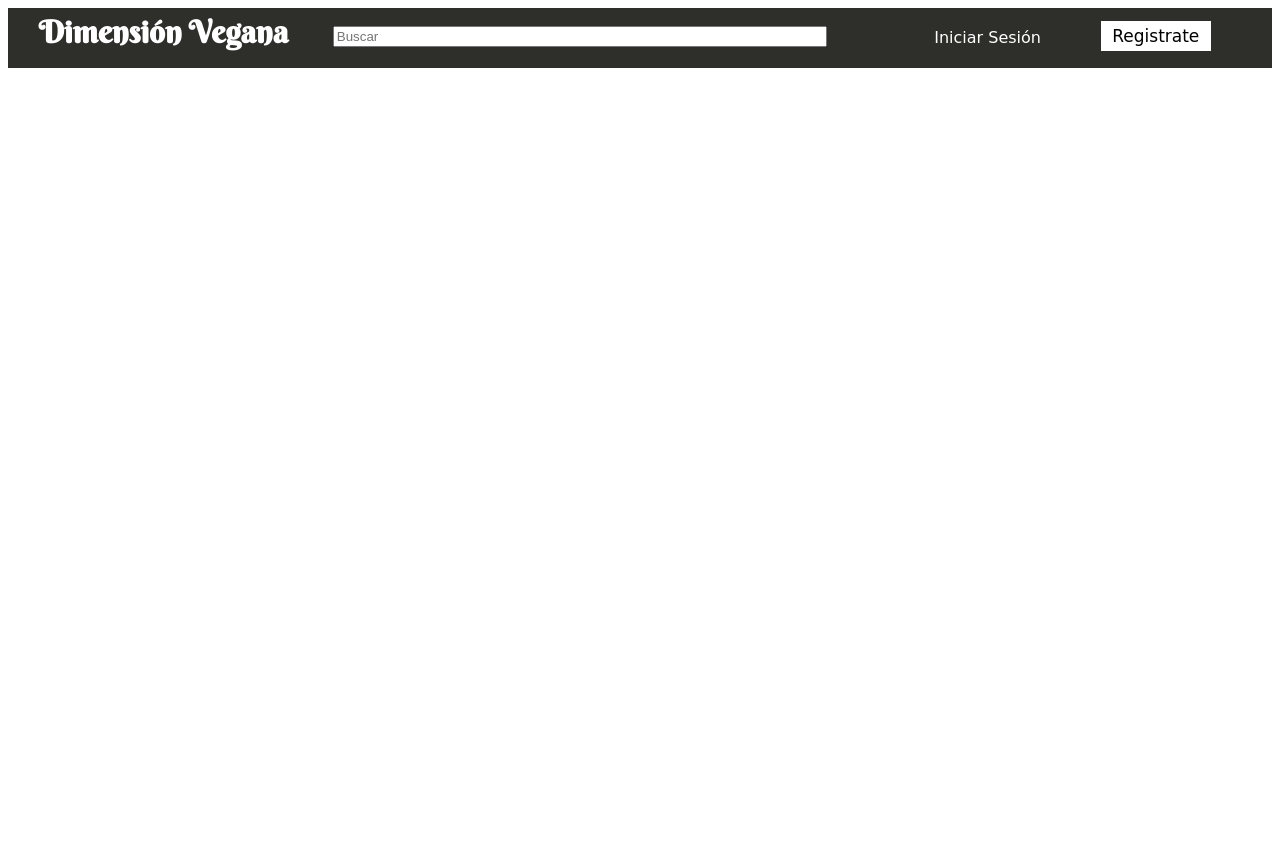
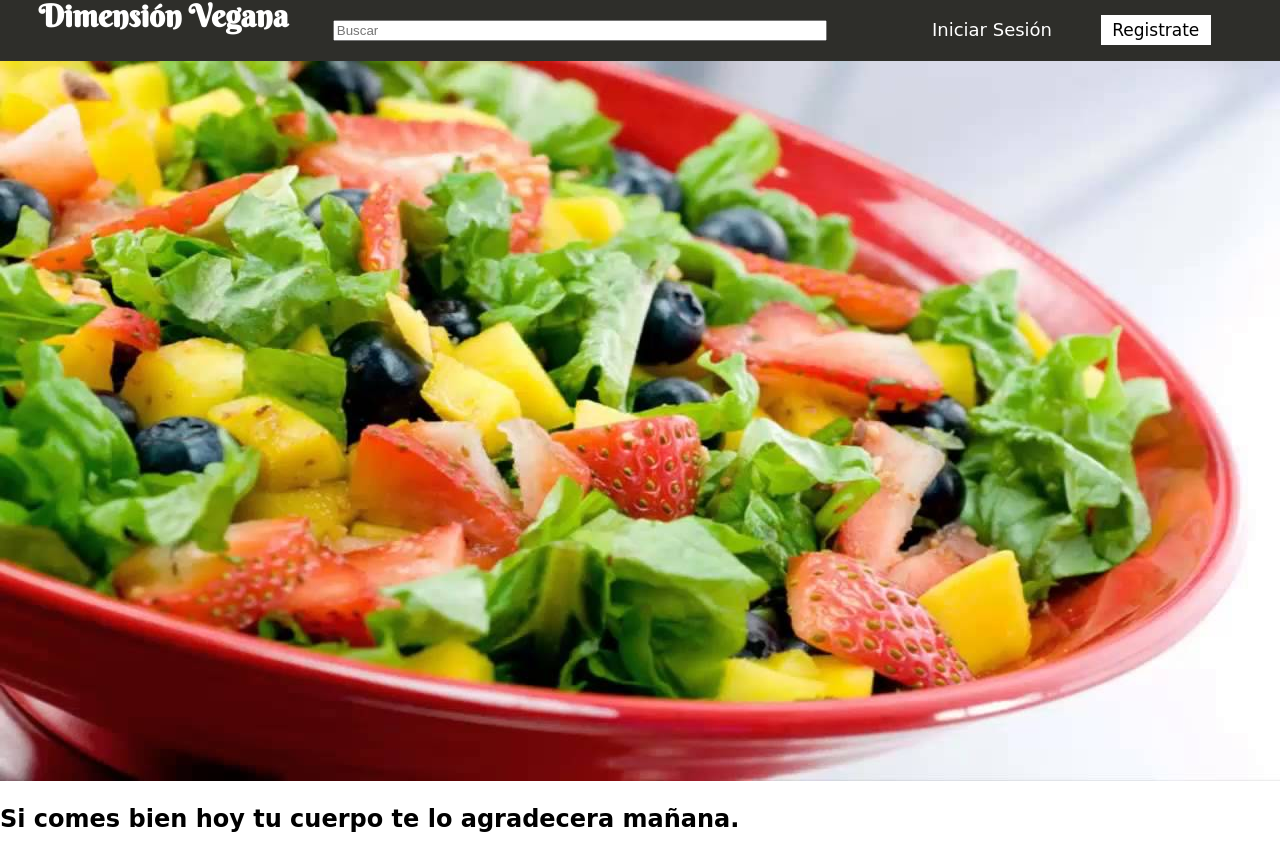
Before and after one commit to Priscilarojas/green-social, a plain HTML site: page views/home.html in a window 1280 px wide. Shown: the top 853 px of the page. Before the commit the page ends 800 px from the top, so only its background shows below. Drawn offline with Linux system fonts and the light colour scheme; some icons are missing; a web font is replaced by a local one.

Commit message:
subiendo estructura html

```diff
--- a/css/home.css
+++ b/css/home.css
@@ -1,5 +1,6 @@
 body {
   font-family: 'Patua One', cursive;
+  margin: 0;
 }
 
 ul {
@@ -15,7 +16,7 @@ h1{
   font-family: 'Berkshire Swash', cursive;
   font-size: 31px;
   position: absolute;
-  top: -1%;
+  top: -3%;
   left: 3%;
   color: white;
 }
@@ -27,22 +28,20 @@ li {
 }
 a {
   text-decoration: none;
-  display: block;
   color: #fff;
   text-align: center;
+  font-size: 18px;
 }
 
-a:hover {
-}
 input{
   position: absolute;
-  top: 26px;
+  top: 20px;
   left: 26%;
   width: 38%;
 }
 button{
   font-family: 'Patua One', cursive;
-  top: 21px;
+  top: 15px;
   width: 110px;
   height: 30px;
   left: 86%;
@@ -51,5 +50,10 @@ button{
   color:black;
   background:#fff;
   border:0px;
-      }
+  }
+  .fondo{
+    background-color: red;
+    margin: 100%;
+    height: 100%;
+  }
 }
--- a/views/home.html
+++ b/views/home.html
@@ -21,5 +21,12 @@
    <div>
      <h1>Dimensión Vegana</h1>
  </div>
+    <picture>
+       <img src="../assets/images/maxresdefault.jpg" alt="fonod">
+    </picture>
+
+        <h2>Si comes bien hoy tu cuerpo te lo agradecera mañana.</h2>
+
+
   </body>
 </html>
```
Lines whose indentation alone changed are shown as unchanged.
